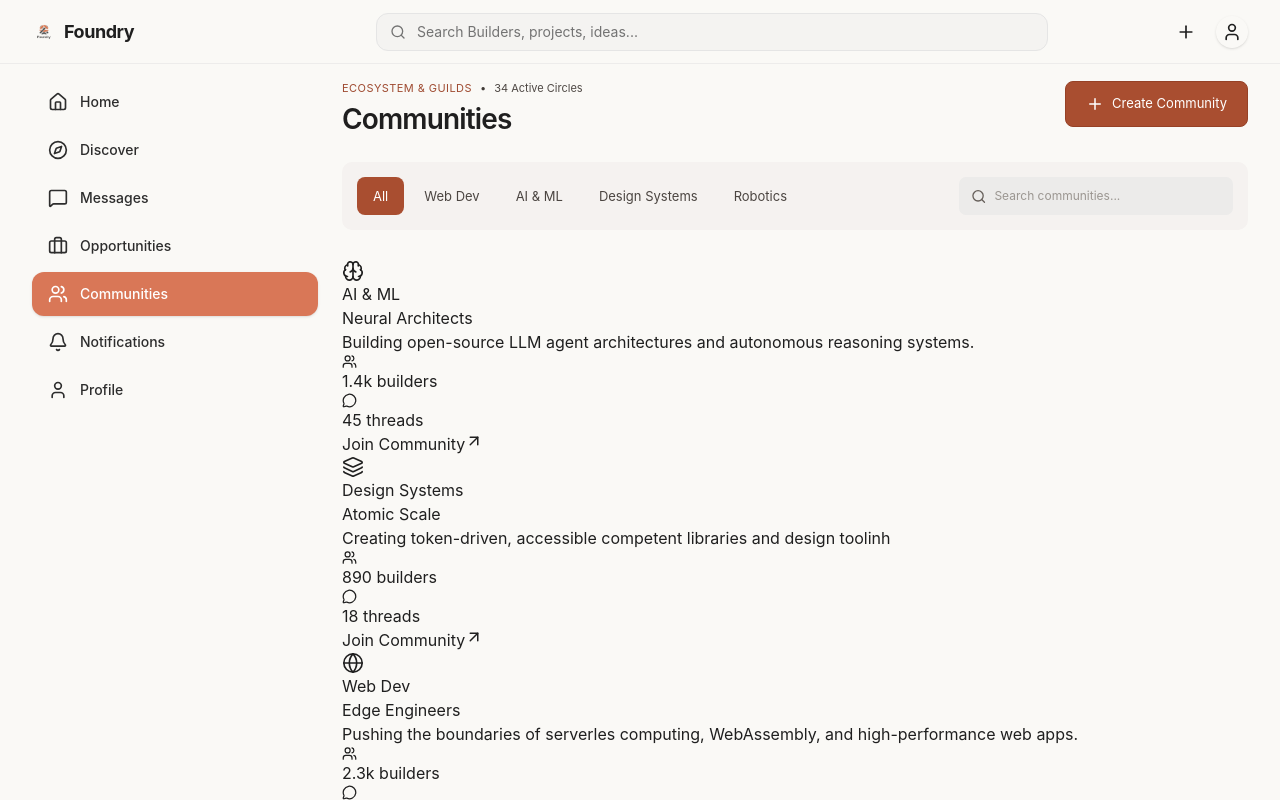
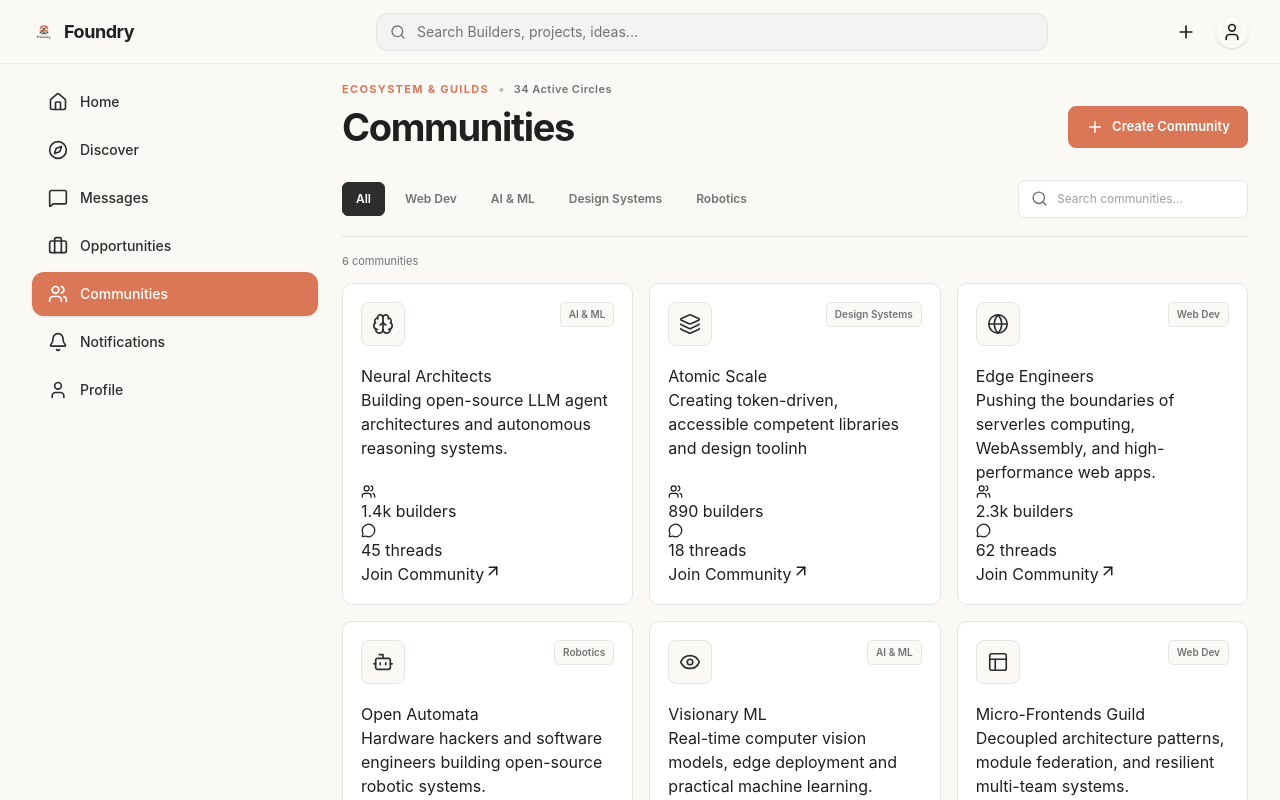
Before and after one commit to TechSage01/Foundry-Frontend, a React (Vite) app: page /communities in a window 1280 px wide. Shown: the top 800 px of the page. Built offline with nearby package versions, Linux system fonts and the light colour scheme.

Commit message:
style: Communities page styling

```diff
--- a/src/App.css
+++ b/src/App.css
@@ -2557,139 +2557,3 @@
     font-size: 8px;
   }
  }
-
-
-
- /* communities page styling */
-.communities-page {
-  width: 100%;
-  padding: 0 0 40px;
-  color: #1f1f1f;
-}
-
-
-.communities-header {
-  display: flex;
-  align-items: flex-start;
-  justify-content: space-between;
-  gap: 24px;
-  margin-bottom: 28px;
-}
-
-.communities-header-content {
-  min-width: 0;
-}
-
-.communities-eyebrow-row {
-  display: flex;
-  align-items: center;
-  gap: 8px;
-  margin-bottom: 7px;
-}
-
-.communities-eyebrow {
-  color: #9f4b31;
-  font-size: 11px;
-  line-height: 1;
-  letter-spacing: 0.04em;
-}
-
-.communities-divider-dot {
-  color: #403a36;
-  font-size: 11px;
-}
-
-.communities-count {
-  color: #4e4844;
-  font-size: 11px;
-}
-
-.communities-header h1 {
-  margin: 0;
-  font-size: 28px;
-  line-height: 1.1;
-  font-weight: 600;
-  letter-spacing: -0.03em;
-}
-
-.create-community-button {
-  display: inline-flex;
-  align-items: center;
-  justify-content: center;
-  gap: 8px;
-  height: 46px;
-  padding: 0 20px;
-  margin-top: 1px;
-  background: #a94e30;
-  color: #fff;
-  border: 1px solid #964126;
-  border-radius: 8px;
-  font-size: 13px;
-  text-decoration: none;
-  white-space: nowrap;
-}
-
-.create-community-button:hover {
-  background: #963f25;
-}
-
-.communities-controls {
-  display: flex;
-  align-items: center;
-  justify-content: space-between;
-  height: 68px;
-  padding: 10px 15px;
-  margin-bottom: 30px;
-  background: #f5f2f0;
-  border-radius: 10px;
-}
-
-.community-filters {
-  display: flex;
-  align-items: center;
-  gap: 4px;
-}
-
-.community-filter {
-  height: 38px;
-  padding: 0 16px;
-  border: 0;
-  border-radius: 8px;
-  background: transparent;
-  color: #4b4541;
-  font-size: 13px;
-  cursor: pointer;
-}
-
-.community-filter.active {
-  background: #a94e30;
-  color: #fff;
-}
-
-.community-search {
-  width: 274px;
-  height: 38px;
-  display: flex;
-  align-items: center;
-  gap: 8px;
-  padding: 0 12px;
-  background: #ecebea;
-  border-radius: 7px;
-  color: #655e59;
-}
-
-.community-search input {
-  width: 100%;
-  border: 0;
-  outline: 0;
-  background: transparent;
-  font-size: 12px;
-  color: #39332f;
-}
-
-.community-search input::placeholder {
-  color: #9b9691;
-}
-.communities-results {
-  display: none;
-}
--- /dev/null
+++ b/src/pages/Communities.css
@@ -0,0 +1,290 @@
+.communities-page {
+  width: 100%;
+  padding-bottom: 48px;
+}
+.communities-header {
+  display: flex;
+  align-items: flex-end;
+  justify-content: space-between;
+  gap: 24px;
+  margin-bottom: 32px;
+}
+
+.communities-header-content {
+  min-width: 0;
+}
+
+.communities-eyebrow-row {
+  display: flex;
+  align-items: center;
+  gap: 9px;
+  margin-bottom: 10px;
+}
+
+.communities-eyebrow {
+  color: #d97757;
+  font-size: 11px;
+  font-weight: 700;
+  letter-spacing: 0.12em;
+}
+
+.communities-divider-dot {
+  color: #b8b8b8;
+  font-size: 12px;
+}
+
+.communities-count {
+  color: #737373;
+  font-size: 11px;
+  font-weight: 600;
+  letter-spacing: 0.04em;
+}
+
+.communities-header h1 {
+  margin: 0;
+  color: #1f1f1f;
+  font-size: 38px;
+  line-height: 1.05;
+  font-weight: 700;
+  letter-spacing: -0.035em;
+}
+
+.create-community-button {
+  display: inline-flex;
+  align-items: center;
+  justify-content: center;
+  gap: 8px;
+  min-height: 42px;
+  padding: 0 17px;
+
+  border: 1px solid #d97757;
+  border-radius: 8px;
+
+  background: #d97757;
+  color: #ffffff;
+
+  font-size: 13px;
+  font-weight: 600;
+  text-decoration: none;
+
+  transition:
+    background-color 0.2s ease,
+    border-color 0.2s ease,
+    transform 0.2s ease;
+}
+
+.create-community-button:hover {
+  background: #c86649;
+  border-color: #c86649;
+  transform: translateY(-1px);
+}
+.communities-controls {
+  display: flex;
+  align-items: center;
+  justify-content: space-between;
+  gap: 20px;
+  padding-bottom: 18px;
+  border-bottom: 1px solid #e5e5e5;
+  margin-bottom: 16px;
+}
+
+.community-filters {
+  display: flex;
+  align-items: center;
+  gap: 6px;
+  flex-wrap: wrap;
+}
+
+.community-filter {
+  height: 34px;
+  padding: 0 13px;
+  border: 1px solid transparent;
+  border-radius: 6px;
+  background: transparent;
+  color: #737373;
+  font-size: 12px;
+  font-weight: 600;
+  cursor: pointer;
+  transition:
+    background-color 0.2s ease,
+    color 0.2s ease,
+    border-color 0.2s ease;
+}
+
+.community-filter:hover {
+  background: #ffffff;
+  color: #1f1f1f;
+  border-color: #e5e5e5;
+}
+
+.community-filter.active {
+  background: #2d2d2d;
+  color: #ffffff;
+  border-color: #2d2d2d;
+}
+
+.community-search {
+  display: flex;
+  align-items: center;
+  gap: 9px;
+  width: 230px;
+  height: 38px;
+  flex-shrink: 0;
+  padding: 0 12px;
+  border: 1px solid #e5e5e5;
+  border-radius: 7px;
+  background: #ffffff;
+  color: #737373;
+}
+
+.community-search:focus-within {
+  border-color: #d97757;
+}
+
+.community-search svg {
+  flex-shrink: 0;
+}
+
+.community-search input {
+  width: 100%;
+  min-width: 0;
+  border: 0;
+  outline: 0;
+  background: transparent;
+  color: #1f1f1f;
+  font-family: inherit;
+  font-size: 12px;
+}
+
+.community-search input::placeholder {
+  color: #a0a0a0;
+}
+
+.communities-results {
+  display: flex;
+  align-items: center;
+  justify-content: space-between;
+  margin-bottom: 14px;
+  color: #737373;
+  font-size: 11px;
+}
+
+.communities-results button {
+  padding: 0;
+  border: 0;
+  background: transparent;
+  color: #d97757;
+  font-family: inherit;
+  font-size: 11px;
+  font-weight: 600;
+  cursor: pointer;
+}
+
+.communities-results button:hover {
+  text-decoration: underline;
+}
+
+.community-grid {
+  display: grid;
+  grid-template-columns: repeat(3, minmax(0, 1fr));
+  gap: 16px;
+}
+.community-card {
+  display: flex;
+  flex-direction: column;
+  min-width: 0;
+  min-height: 300px;
+  padding: 18px;
+  border: 1px solid #e5e5e5;
+  border-radius: 10px;
+  background: #ffffff;
+  transition:
+    border-color 0.2s ease,
+    transform 0.2s ease,
+    box-shadow 0.2s ease;
+}
+
+.community-card:hover {
+  border-color: #d5d5d5;
+  transform: translateY(-2px);
+  box-shadow: 0 8px 24px rgba(31, 31, 31, 0.06);
+}
+
+.community-card-top {
+  display: flex;
+  align-items: flex-start;
+  justify-content: space-between;
+  gap: 12px;
+  margin-bottom: 18px;
+}
+
+.community-icon {
+  display: flex;
+  align-items: center;
+  justify-content: center;
+  width: 44px;
+  height: 44px;
+  flex-shrink: 0;
+  border: 1px solid #e5e5e5;
+  border-radius: 8px;
+  background: #faf9f6;
+  color: #2d2d2d;
+}
+.community-card {
+  display: flex;
+  flex-direction: column;
+  min-width: 0;
+  min-height: 300px;
+  padding: 18px;
+  border: 1px solid #e5e5e5;
+  border-radius: 10px;
+  background: #ffffff;
+  transition:
+    border-color 0.2s ease,
+    transform 0.2s ease,
+    box-shadow 0.2s ease;
+}
+
+.community-card:hover {
+  border-color: #d5d5d5;
+  transform: translateY(-2px);
+  box-shadow: 0 8px 24px rgba(31, 31, 31, 0.06);
+}
+
+.community-card-top {
+  display: flex;
+  align-items: flex-start;
+  justify-content: space-between;
+  gap: 12px;
+  margin-bottom: 18px;
+}
+
+.community-icon {
+  display: flex;
+  align-items: center;
+  justify-content: center;
+  width: 44px;
+  height: 44px;
+  flex-shrink: 0;
+  border: 1px solid #e5e5e5;
+  border-radius: 8px;
+  background: #faf9f6;
+  color: #2d2d2d;
+}
+
+.community-category {
+  display: inline-flex;
+  align-items: center;
+  min-height: 25px;
+  padding: 0 8px;
+  border: 1px solid #e5e5e5;
+  border-radius: 5px;
+  background: #faf9f6;
+  color: #737373;
+  font-size: 10px;
+  font-weight: 600;
+  white-space: nowrap;
+}
+.community-card-content {
+    flex: 1;
+}
--- a/src/pages/Communities.jsx
+++ b/src/pages/Communities.jsx
@@ -1,5 +1,6 @@
 import { useState } from "react";
 import { Link } from "react-router-dom";
+import './Communities.css'
 import {
   Plus,
   Search,
```
